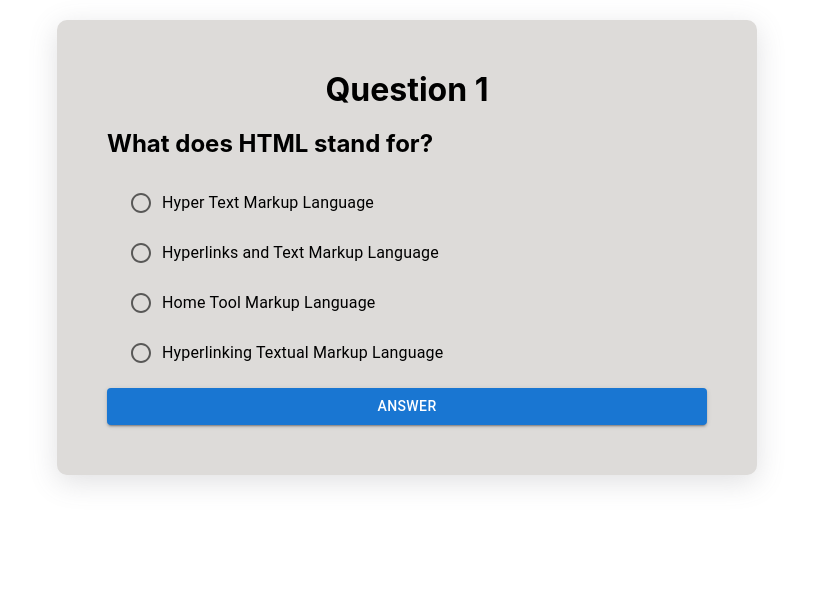
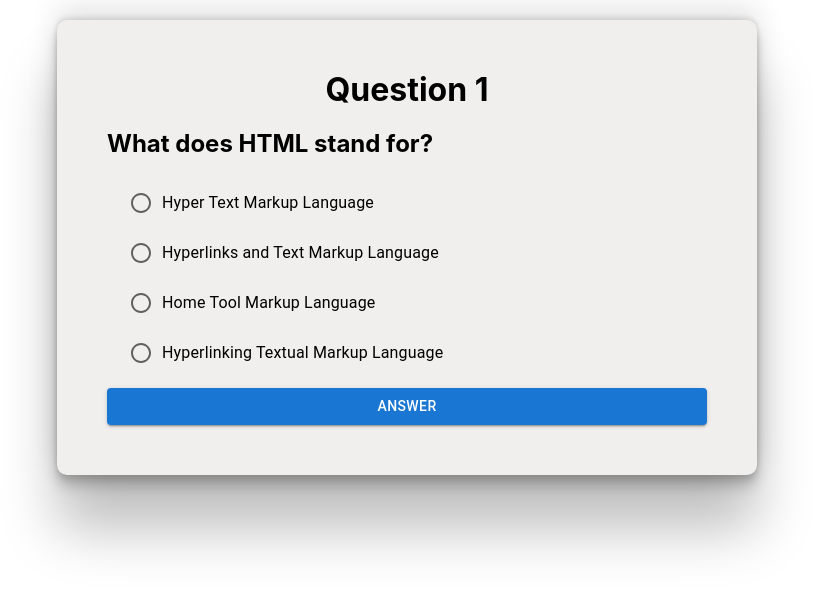
Before and after one commit to AnatoliyYakovenko/Quiz-app, a React (Create React App) app: page / in a window 1280 px wide. Shown: the top 590 px of the page, without its empty margins (233-1046 px from the left). Built offline with nearby package versions, Linux system fonts and the light colour scheme.

Commit message:
add readme

```diff
--- a/package.json
+++ b/package.json
@@ -17,11 +17,12 @@
     "web-vitals": "^2.1.4"
   },
   "scripts": {
+    "predeploy": "npm run build",
+    "deploy": "gh-pages -d build",
     "start": "react-scripts start",
     "build": "react-scripts build",
     "test": "react-scripts test",
-    "eject": "react-scripts eject",
-    "deploy": "gh-pages -d build"
+    "eject": "react-scripts eject"
   },
   "eslintConfig": {
     "extends": [
--- a/src/components/Quiz/Quiz.module.css
+++ b/src/components/Quiz/Quiz.module.css
@@ -5,8 +5,10 @@
   max-width: 600px;
   margin: 20px auto;
   border-radius: 10px;
-  background-color: rgb(221, 219, 217);
-  box-shadow: rgba(100, 100, 111, 0.2) 0px 7px 29px 0px;
+  background-color: rgb(240, 239, 238);
+  box-shadow: rgba(0, 0, 0, 0.25) 0px 54px 55px,
+    rgba(0, 0, 0, 0.12) 0px -12px 30px, rgba(0, 0, 0, 0.12) 0px 4px 6px,
+    rgba(0, 0, 0, 0.17) 0px 12px 13px, rgba(0, 0, 0, 0.09) 0px -3px 5px;
 }
 .mainTitle {
   margin-bottom: 20px;
```
Also changed, not shown: 1 other file (tests, documents, lock files or other folders).
